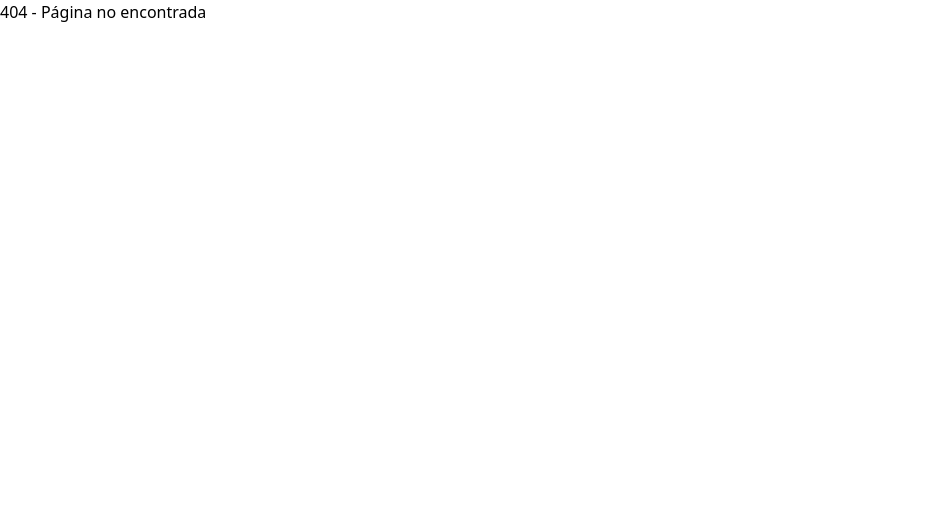
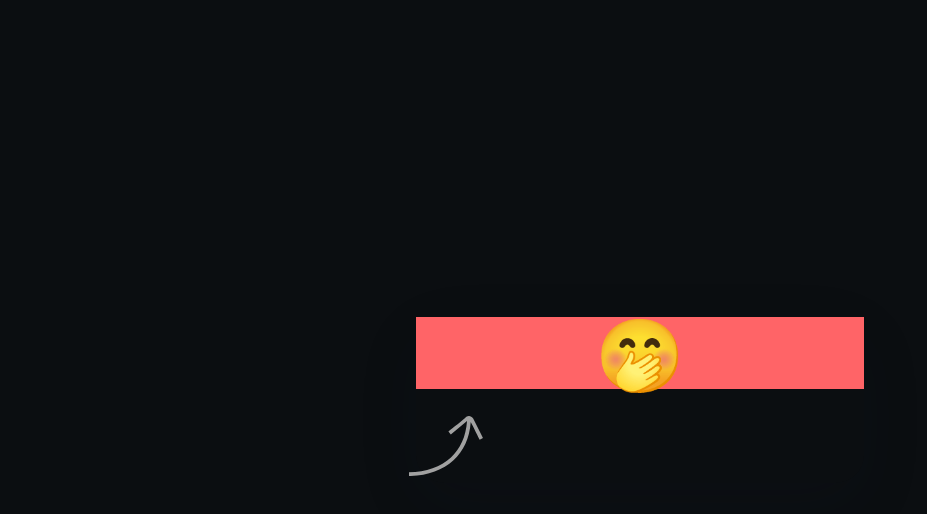
Before and after one commit to kevin344k/jj-react-web, a React (Vite) app: page /open-in-browser in a window 1280 px wide. Before the commit this address had no page. Shown: the top 514 px of the page, without its empty margins (0-927 px from the left). Built offline with nearby package versions, Linux system fonts and the light colour scheme.

Commit message:
se agrega una vista con informacion  para abrir en el navegador del usuario dando click en los tres putos

```diff
--- a/src/App.jsx
+++ b/src/App.jsx
@@ -5,10 +5,27 @@ import Home from "./views/Home";
 import Debates from "./views/Debates";
 import Compras from "./views/Compras";
 import WalletsMineros from "./views/WalletsMineros";
+import TikTokBrowserNotice from "./views/TikTokBrowserNotice";
 import { useNavigate } from "react-router-dom";
+
+function isTikTokInAppBrowser() {
+  if (typeof navigator === "undefined") return false;
+
+  const userAgent = navigator.userAgent || "";
+  const isTikTok = /TikTok|musical_ly|ByteDance|Aweme/i.test(userAgent);
+  const isAndroid = /Android/i.test(userAgent);
+  const hasWebView = /wv\)|WebView|Version\/.*Chrome.*Mobile/i.test(userAgent);
+
+  return isTikTok && (isAndroid || hasWebView);
+}
 
 function App() {
   const navigate = useNavigate();
+
+  if (isTikTokInAppBrowser()) {
+    return <TikTokBrowserNotice />;
+  }
+
   return (
     <Routes>
       <Route path="/" element={<Home />} />
@@ -18,6 +35,7 @@ function App() {
         path="/wallets&mineros"
         element={<WalletsMineros onBack={() => navigate("/")} />}
       />
+      <Route path="/open-in-browser" element={<TikTokBrowserNotice />} />
       <Route path="*" element={<h2>404 - Página no encontrada</h2>} />
     </Routes>
   );
--- /dev/null
+++ b/src/views/TikTokBrowserNotice.jsx
@@ -0,0 +1,21 @@
+import React from "react";
+
+export default function TikTokBrowserNotice() {
+  return (
+    <div className="min-h-screen bg-[#0B0E11] px-4 py-10 flex items-center justify-center">
+      <div className="w-full max-w-md rounded-[28px] shadow-[0_20px_60px_rgba(15,23,42,0.12)]">
+        <div className="mb-5 flex justify-center w-full h-full bg-red-400 text-7xl"> 🤭 </div>
+
+<div className="text-neutral-400 rotate-270 w-15">
+    <svg xmlns="http://www.w3.org/2000/svg" shape-rendering="geometricPrecision" text-rendering="geometricPrecision" image-rendering="optimizeQuality"    fill="currentColor" viewBox="0 0 415 512.572"><path fill-rule="nonzero" d="M308.051 272.977c29.655 36.014 70.851 93.178 101.838 124.165 4.628 7.711 6.07 16.394 4.501 24.453-1.608 8.3-6.324 15.885-13.944 21.102l-2.6 1.589-134.967 68.286-11.747-23.296c12.434-6.292 93.431-46.069 123.485-61.863-113.327-8.43-202.581-50.997-265.629-119.244C39.366 232.813 2.091 126.414 0 .411L26.047 0c1.984 119.466 36.915 219.904 102.141 290.502 59.271 64.156 143.951 103.929 252.058 111.185L287.925 289.53l20.126-16.553z"/></svg>
+</div>
+
+
+
+
+
+
+      </div>
+    </div>
+  );
+}
```
Also changed, not shown: public/imagenes/curved_arrow.svg (added).
